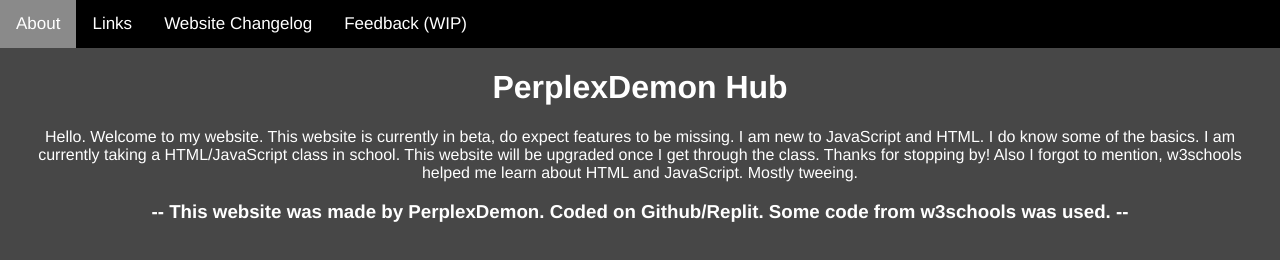
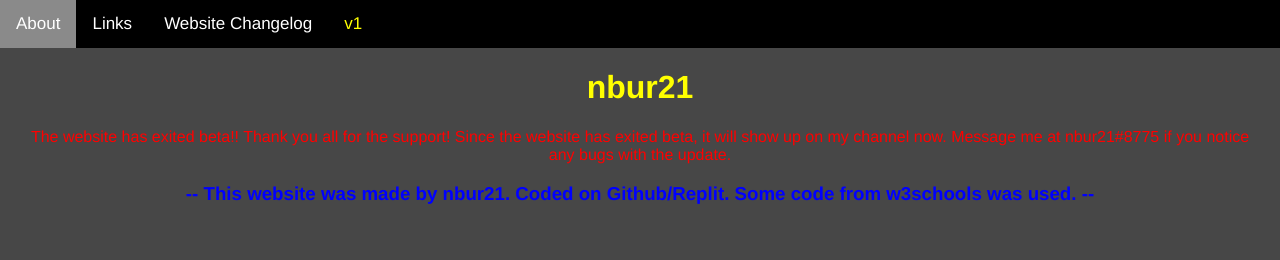
Before and after one commit to 5xdf/nbur21, a plain HTML site: page index.html in a window 1280 px wide. Drawn offline with Linux system fonts and the light colour scheme.

Commit message:
v1 released!

```diff
--- a/index.html
+++ b/index.html
@@ -57,21 +57,21 @@
 		<a class="active" href="index.html">About</a>
 		<a href="links.html">Links</a>
 		<a href="channels2.html">Website Changelog</a>
-		<a href="#about">Feedback (WIP)</a>
+		<a style="color:yellow" href="#about">v1</a>
 		<a href="test.html"></a>
 	</div>
 
 	<div style="padding-left:30px; padding-right:30px">
-		<h1 id="demo" style="color:white"></h1>
-		<p id="anotherone" style="color:white"></p>
-		<h3 style="color:white" id="end"></p>
+		<h1 id="demo" style="color:yellow"></h1>
+		<p id="anotherone" style="color:red"></p>
+		<h3 style="color:blue" id="end"></p>
 
 
 			<script>
 				var i = 0;
-		var txt = "PerplexDemon Hub";
-		var txtt = "Hello. Welcome to my website. This website is currently in beta, do expect features to be missing. I am new to JavaScript and HTML. I do know some of the basics. I am currently taking a HTML/JavaScript class in school. This website will be upgraded once I get through the class. Thanks for stopping by! Also I forgot to mention, w3schools helped me learn about HTML and JavaScript. Mostly tweeing.";
-		var ending = "-- This website was made by PerplexDemon. Coded on Github/Replit. Some code from w3schools was used. --"
+		var txt = "nbur21";
+		var txtt = "The website has exited beta!! Thank you all for the support! Since the website has exited beta, it will show up on my channel now. Message me at nbur21#8775 if you notice any bugs with the update.";
+		var ending = "-- This website was made by nbur21. Coded on Github/Replit. Some code from w3schools was used. --"
 		var speed = 100;
 
 		function typeWriter() {
```
Also changed, not shown: channels2.html (+6 -1 lines), links.html (+19 -9 lines).
